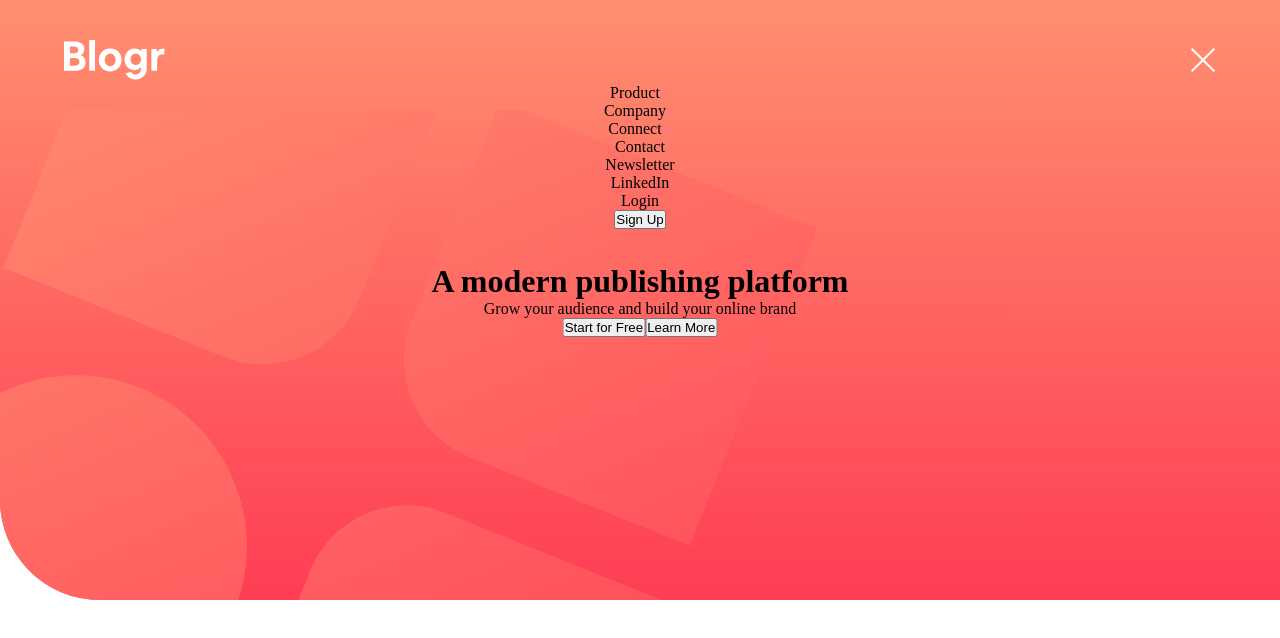
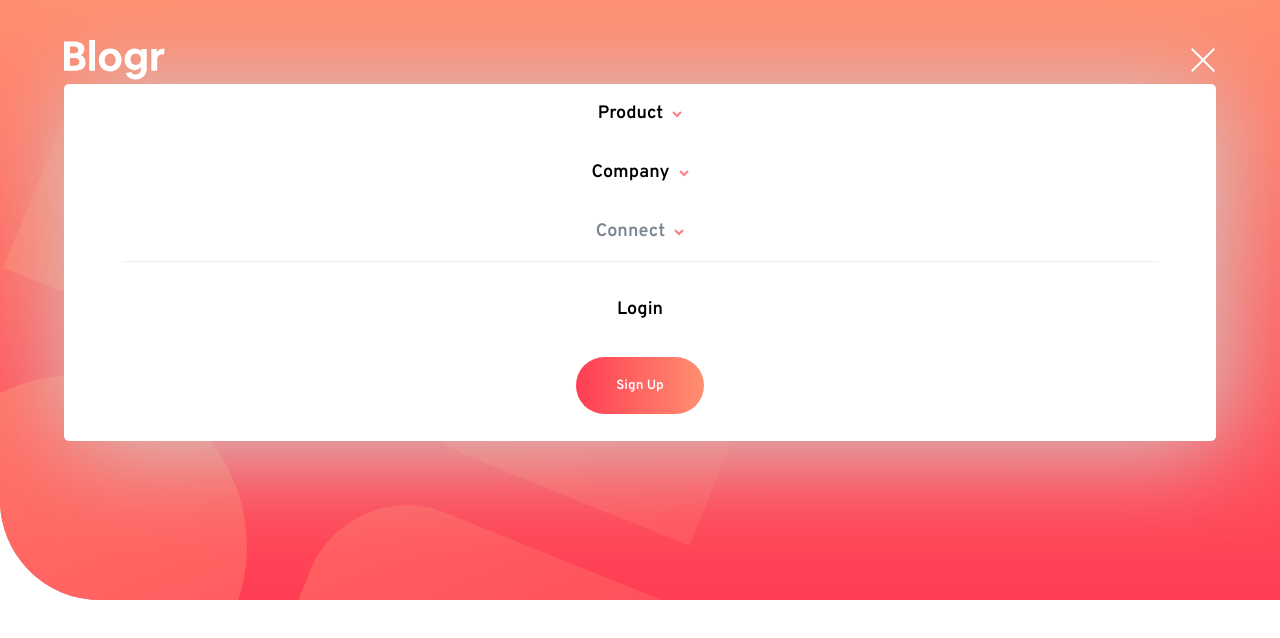
Before and after one commit to OscarAnillo/blogr-landing-fe, a React (Create React App) app: page / in a window 1280 px wide. Both pictures are taken after a click on the picture 1200 px from the left and 60 px from the top of the page. Shown: the top 638 px of the page. Built offline with nearby package versions, Linux system fonts and the light colour scheme.

Commit message:
add inner-menu and connect menu styles

```diff
--- a/src/App.css
+++ b/src/App.css
@@ -4,6 +4,7 @@
 * {
   margin: 0;
   padding: 0;
+  list-style: none;
 }
 
 .App {
@@ -16,8 +17,8 @@ img {
 
 /* NavComponent */
 .nav {
+  width: 100%;
   position: absolute;
-  width: 100%;
   top: 5%;
   z-index: 1;
 }
@@ -28,8 +29,59 @@ img {
   align-items: center;
   justify-content: space-between;
 }
+.nav .inner-menu {
+  background-color: #fff;
+  border-radius: 5px;
+  width: 90%;
+  margin: auto;
+  font-family: 'Overpass', sans-serif;
+  font-weight: 600;
+  font-size: 18px;
+  box-shadow: 5px 5px 100px rgb(207, 207, 207);
+}
 
+.nav .inner-menu ul li {
+  padding: 1em;
+}
 
+.nav .inner-menu img {
+  padding-left: .5em;
+}
+
+.nav .light {
+  transform: rotate(-180deg);
+  padding-right: .5em;
+}
+.nav .inner-menu-connect {
+  background-color: rgb(239, 239, 241);
+  color: rgb(121, 133, 145);
+  border-radius: 5px;
+  width: 90%;
+  margin: 0 auto 2em auto;
+
+}
+.nav .inner-menu-connect p {
+  padding: 1em 0;
+}
+.nav .login {
+  border: none;
+  border-top: 1px solid #eee;
+  width: 90%;
+  margin: auto;
+}
+.nav .login p {
+  padding: 2em 0;
+}
+.nav .login button {
+  background: linear-gradient(to left, hsl(13, 100%, 72%), hsl(353, 100%, 62%));
+  border: none;
+  border-radius: 50px;
+  padding: 1.5em 3em;
+  color: #fff;
+  margin-bottom: 2em;
+  font-family: "Overpass";
+  font-weight: 600;
+}
 /* Hero component */
 .hero {
   background: linear-gradient(to bottom, hsl(13, 100%, 72%), hsl(353, 100%, 62%));
--- a/src/components/nav-component.js
+++ b/src/components/nav-component.js
@@ -2,9 +2,14 @@ import { useState } from 'react';
 
 export default function NavComponent(){
     const [showMenu, setShowMenu] = useState(false);
+    const [showConnect, setShowConnect] = useState(false)
 
     const clickHandler = () => {
         setShowMenu(!showMenu);
+    }
+
+    const clickHandlerConnect = () => {
+        setShowConnect(!showConnect);
     }
 
     return (
@@ -20,7 +25,7 @@ export default function NavComponent(){
                 </div>
             </section>
             {showMenu ?
-            <div>
+            <div className='inner-menu'>
                 <div>
                     <ul>
                         <li>Product
@@ -30,18 +35,22 @@ export default function NavComponent(){
                             <img src="/images/icon-arrow-dark.svg" alt="" />
                         </li>
                         <ul>
-                            <li>Connect
-                                <img src="/images/icon-arrow-dark.svg" alt="" />
+                            <li style={{color:"rgb(121, 133, 145)"}}>Connect
+                                {showConnect ? <img src="/images/icon-arrow-dark.svg" alt="" onClick={clickHandlerConnect} className="light"/> :
+                                <img src="/images/icon-arrow-dark.svg" alt="" onClick={clickHandlerConnect} />
+                                }
                             </li>
-                            <div>
+                            {showConnect ?
+                            <div className='inner-menu-connect'>
                                 <p>Contact</p>
                                 <p>Newsletter</p>
                                 <p>LinkedIn</p>
                             </div>
+                            : ''}
                         </ul>
                     </ul>
                 </div>
-            <div>
+            <div className='login'>
                 <p>Login</p>
                 <button>Sign Up</button>
             </div>
```
